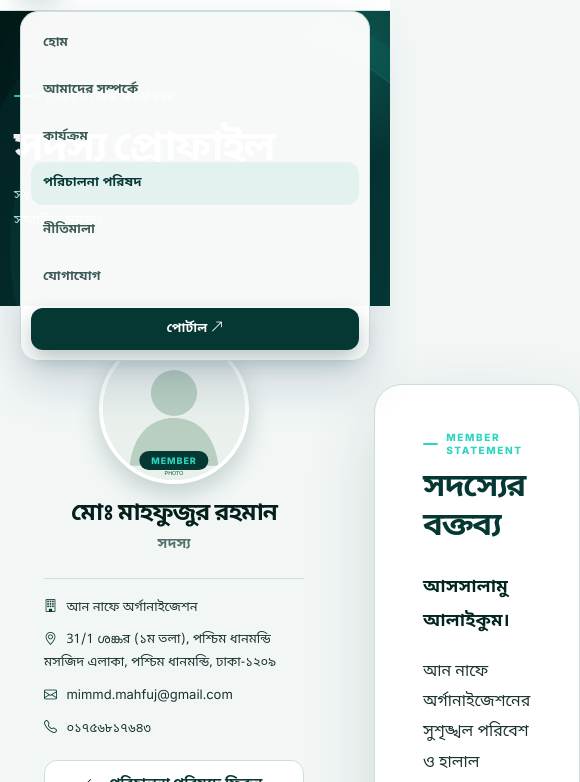
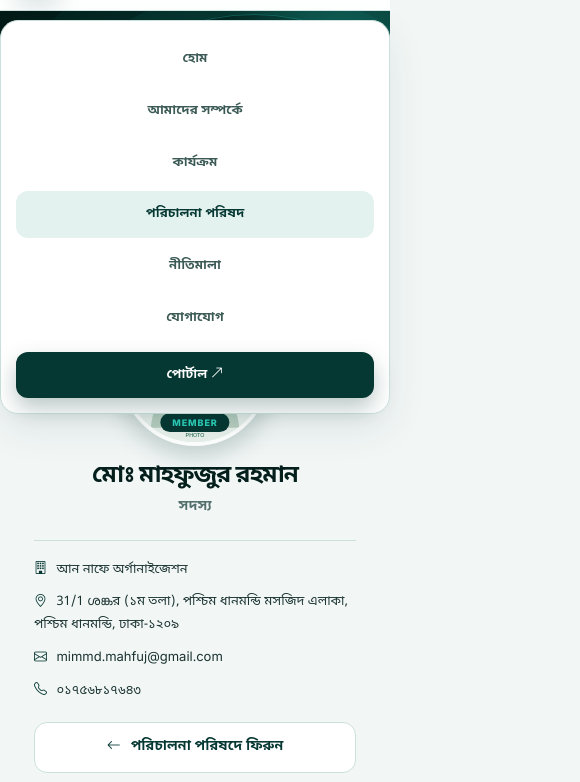
Before and after one commit to mimmdmahfuj/ano, a plain HTML site: page member-mahfuj.html in a window 390 px wide. Both pictures are taken after a click on the button "Open Menu". Shown: the part 62-844 px from the top of the page, 580 px wide, since content can reach past the window. Drawn offline with nearby package versions, Linux system fonts and the light colour scheme.

Commit message:
Add responsive styles for various screen sizes

```diff
--- a/assets/css/responsive.css
+++ b/assets/css/responsive.css
@@ -79,3 +79,60 @@
   .floating-card small { font-size: 8px; }
   .footer-grid { grid-template-columns: 1fr; }
 }
+
+
+
+/* Responsive Media Queries */
+@media (max-width: 992px) {
+  .member-detail-grid { grid-template-columns: 1fr; max-width: 600px; margin: 0 auto; }
+  .footer-grid { grid-template-columns: 1fr 1fr; gap: 30px; }
+  .two-col, .portal-wrapper, .hero-container { grid-template-columns: 1fr; gap: 40px; }
+  .stats-card { grid-template-columns: repeat(2, 1fr); }
+  .values-grid, .management-grid, .team-grid { grid-template-columns: repeat(2, 1fr); }
+  .cta-box { flex-direction: column; text-align: center; padding: 40px; }
+}
+
+@media (max-width: 768px) {
+  /* Mobile Menu */
+  .mobile-menu-btn { display: grid; place-items: center; }
+  .main-nav {
+    display: none;
+    position: absolute;
+    top: 82px;
+    left: 0;
+    right: 0;
+    flex-direction: column;
+    background: #fff;
+    padding: 15px;
+    box-shadow: var(--shadow-soft);
+    border-top: 1px solid var(--border);
+    gap: 5px;
+  }
+  .main-nav.active { display: flex; }
+  .main-nav a { width: 100%; padding: 12px; text-align: center; }
+  .main-nav .nav-portal { margin: 5px 0 0; text-align: center; }
+
+  /* Footer Adjustments */
+  .footer-grid { grid-template-columns: 1fr; text-align: center; }
+  .footer-brand { display: flex; flex-direction: column; align-items: center; }
+  .footer-brand p { margin-inline: auto; }
+  .footer-bottom { flex-direction: column; gap: 10px; text-align: center; }
+
+  /* Grids to Single Column */
+  .stats-card, .values-grid, .management-grid, .team-grid { grid-template-columns: 1fr; }
+  .stat-divider { display: none; }
+
+  /* Hero & Sections */
+  .page-hero { padding: 60px 0; text-align: center; }
+  .page-hero .kicker { justify-content: center; }
+  .section-padding, .section { padding: 60px 0; }
+
+  /* Speech Box Adjustments */
+  .speech-box { padding: 25px; }
+  .speech-title { font-size: 26px; }
+  .speech-signature { text-align: center; }
+
+  /* Member Card Adjustments */
+  .member-profile-card { padding: 0 20px 20px; }
+  .member-contact-info { text-align: left; }
+}
```
